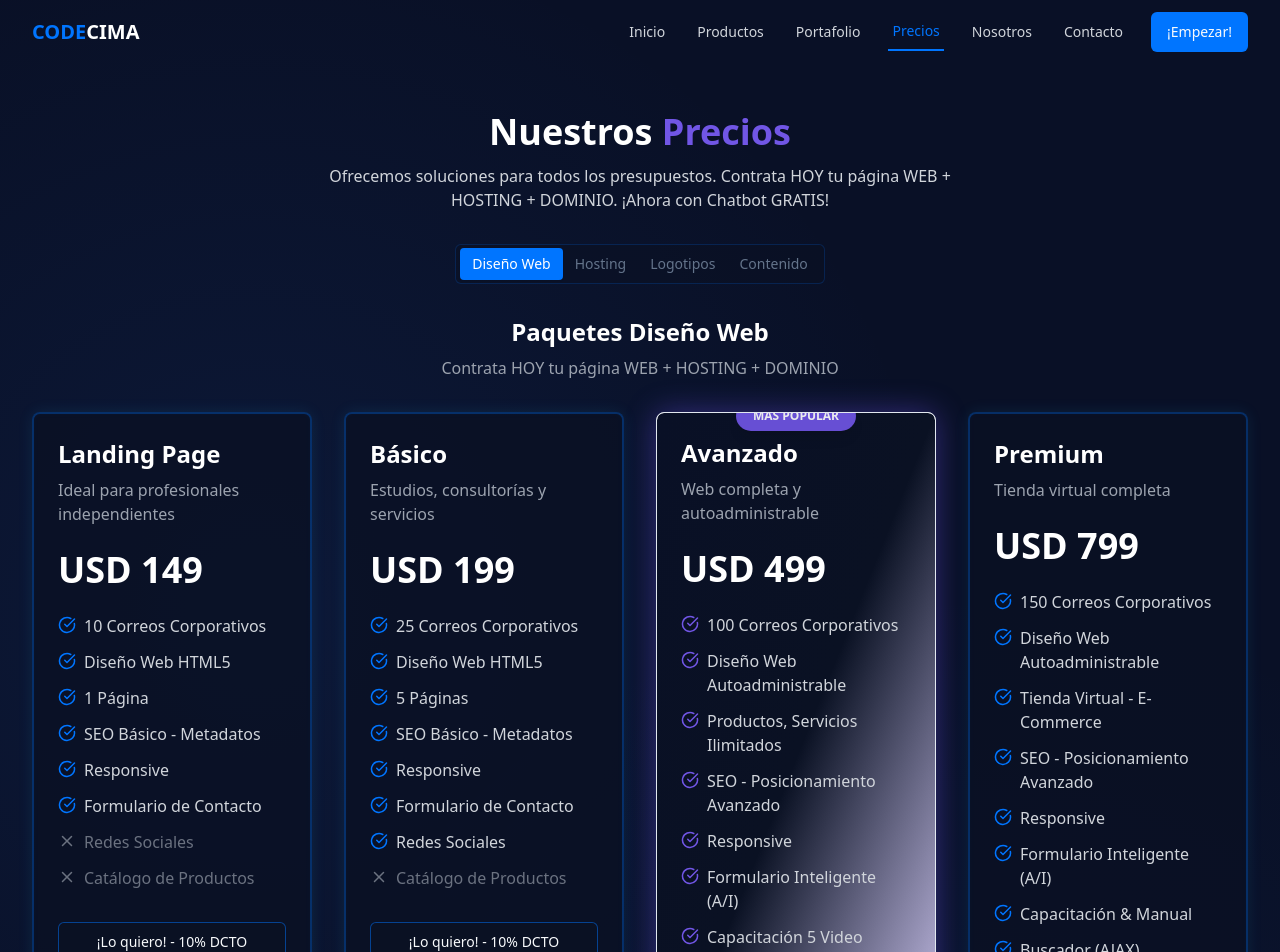
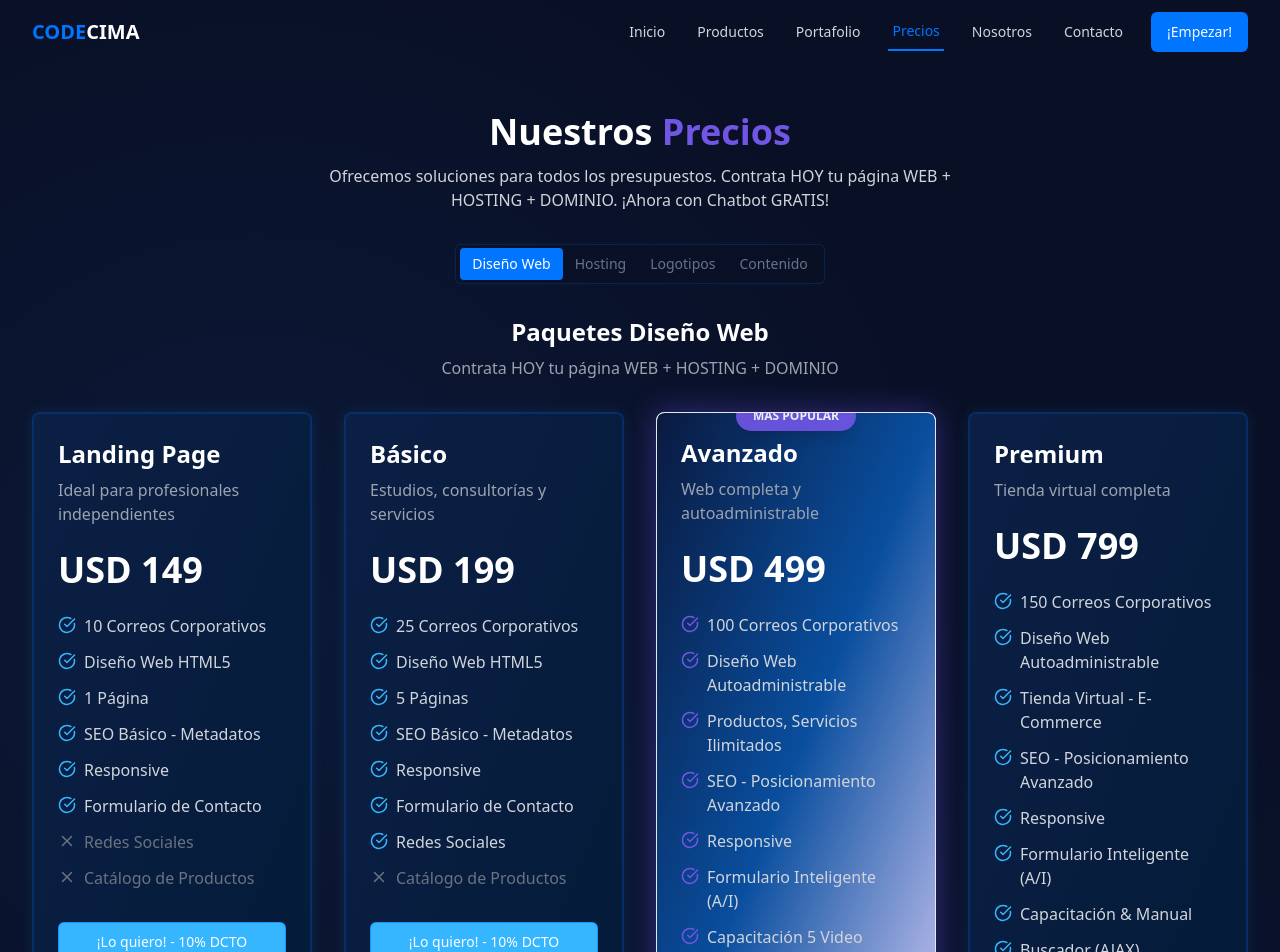
Before and after one commit to erikstiven/codecima-web-scapes, a React (Vite) app: page /precios in a window 1280 px wide. Shown: the top 952 px of the page. Built offline with nearby package versions, Linux system fonts and the light colour scheme.

Commit message:
Fix: Improve card background colors
Adjust card background colors for better text visibility.

```diff
--- a/src/components/pricing/StandardPlanCard.tsx
+++ b/src/components/pricing/StandardPlanCard.tsx
@@ -28,8 +28,8 @@ const StandardPlanCard: React.FC<StandardPlanCardProps> = ({ plan, onClick }) =>
 
       <div className={`${
         plan.highlighted
-          ? 'bg-gradient-to-br from-codecima-navy via-codecima-darkblue to-codecima-purple/30 backdrop-blur-sm'
-          : 'bg-codecima-darkblue/50'
+          ? 'bg-gradient-to-br from-[#0a1a40] via-[#094e9e] to-codecima-purple/30 backdrop-blur-sm'
+          : 'bg-gradient-to-br from-[#0c1f45] to-[#031b38]'
         } p-6 flex-grow relative z-0 border-b ${
           plan.highlighted ? 'border-codecima-purple/30' : 'border-codecima-blue/30'
         }`}>
@@ -44,7 +44,7 @@ const StandardPlanCard: React.FC<StandardPlanCardProps> = ({ plan, onClick }) =>
           {plan.features.map((feature, i) => (
             <div key={i} className="flex items-start">
               {feature.included ? (
-                <CheckCircle className={`${plan.highlighted ? 'text-codecima-purple' : 'text-codecima-blue'} mr-2 mt-0.5 flex-shrink-0`} size={18} />
+                <CheckCircle className={`${plan.highlighted ? 'text-codecima-purple' : 'text-codecima-lightblue'} mr-2 mt-0.5 flex-shrink-0`} size={18} />
               ) : (
                 <X className="text-gray-500 mr-2 mt-0.5 flex-shrink-0" size={18} />
               )}
@@ -59,7 +59,7 @@ const StandardPlanCard: React.FC<StandardPlanCardProps> = ({ plan, onClick }) =>
           className={`w-full ${
             plan.highlighted
               ? 'bg-codecima-purple hover:bg-codecima-purple/80 text-white shadow-[0_0_15px_rgba(113,86,229,0.4)]'
-              : 'bg-codecima-darkblue border border-codecima-blue/50 hover:bg-codecima-blue/20'
+              : 'bg-codecima-lightblue border border-codecima-blue/50 hover:bg-codecima-lightblue/80 text-white'
           }`}
         >
           ¡Lo quiero! - 10% DCTO
```
